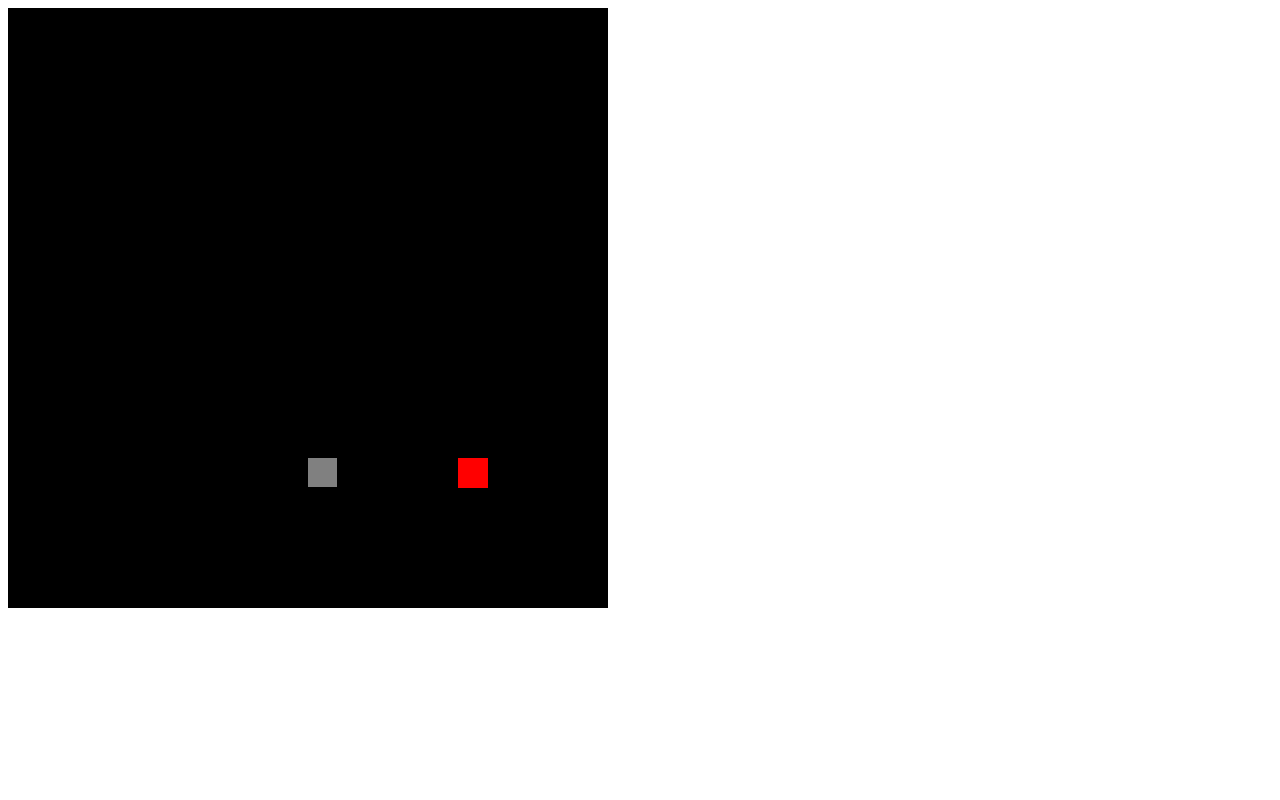
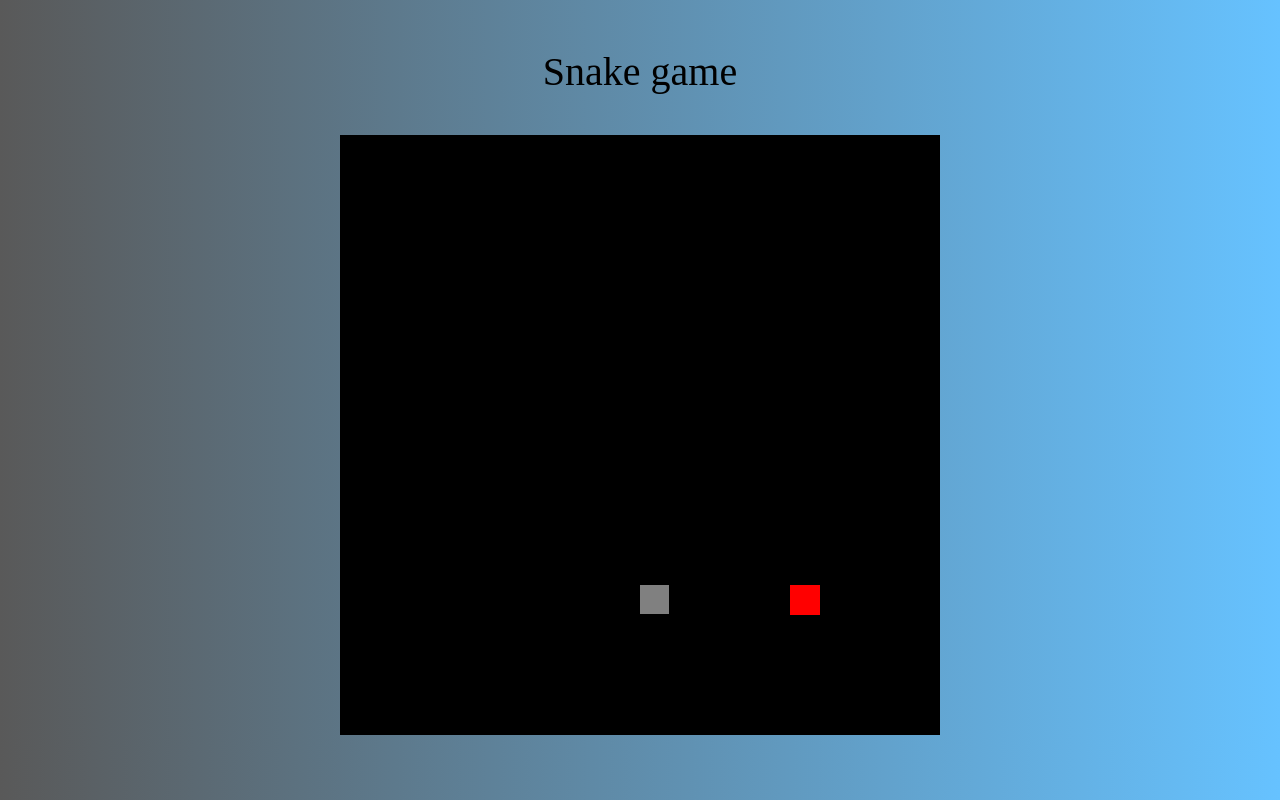
Before and after one commit to Artoriasif/snake-game, a plain HTML site: page index.html in a window 1280 px wide. Drawn offline with Linux system fonts and the light colour scheme.

Commit message:
Leve mudanças no estilo

```diff
--- a/index.html
+++ b/index.html
@@ -7,8 +7,13 @@
 </head>
 
 <body>
+    <div class="position">
+        <div class="titulo">
+            <p>Snake game</p>
+        </div>
+        <canvas id="stage" width="600" height="600"></canvas>
+    </div>
 
-    <canvas id="stage" width="600" height="600"></canvas>
     <script type="text/javascript" src="script.js"></script>
 </body>
 
--- a/style.css
+++ b/style.css
@@ -0,0 +1,12 @@
+body {
+  background-image: linear-gradient(to right, #595959, #66c2ff);
+}
+.position {
+  display: flex;
+  flex-direction: column;
+  align-items: center;
+}
+
+.titulo {
+  font-size: 40px;
+}
```
